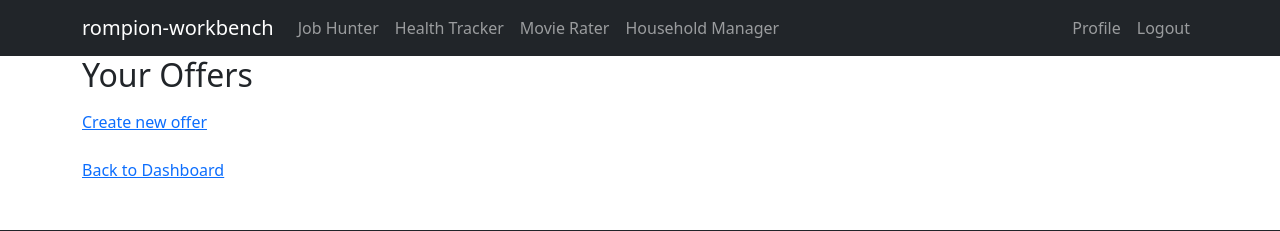
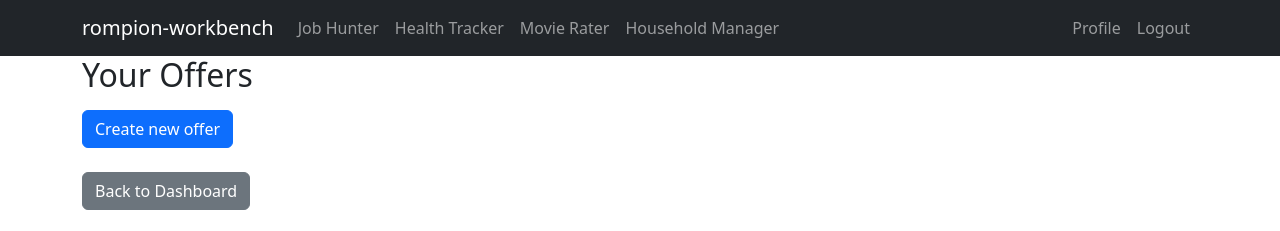
Before and after one commit to rompio/ai-workbench, a Django app: page /job_hunter/offer_list/ in a window 1280 px wide. Shown: the top 231 px of the page. Run offline with Django 5.2, Linux system fonts and the light colour scheme; the visitor is signed in with stand-in values (Sample User, id 1); data that the repository does not hold is empty.

Commit message:
rearranged buttons in jobhunter templates

```diff
--- a/job_hunter/templates/job_hunter/personal_data.html
+++ b/job_hunter/templates/job_hunter/personal_data.html
@@ -30,5 +30,7 @@
 
     <button type="submit" class="btn btn-primary">Save</button>
   </form>
+  <br>
+  <a href="{% url 'job_hunter:dashboard' %}" class="btn btn-secondary">Back to Dashboard</a>
 </div>
 {% endblock %}
--- a/job_hunter/templates/offers/offer_detail.html
+++ b/job_hunter/templates/offers/offer_detail.html
@@ -14,6 +14,8 @@
     <button type="submit" class="btn btn-primary">Create Letter</button>
   </form>
 
-  <a href="{% url 'job_hunter:view_letter' offer.pk %}" class="btn btn-secondary">View Letter</a>
+  <a href="{% url 'job_hunter:view_letter' offer.pk %}" class="btn btn-primary">View Letter</a>
+  <br><br>
+  <a href="{% url 'job_hunter:offer_list' %}" class="btn btn-secondary">Back to Offers</a>
 
 {% endblock %}
--- a/job_hunter/templates/offers/offer_list.html
+++ b/job_hunter/templates/offers/offer_list.html
@@ -11,9 +11,7 @@
       </li>
     {% endfor %}
   </ul>
-  <a href="{% url 'job_hunter:offer_create' %}">Create new offer</a>
-
-  <!-- Back Link -->
-  <br><br>
-  <a href="{% url 'job_hunter:dashboard' %}">Back to Dashboard</a>
+  <a href="{% url 'job_hunter:offer_create' %}" class="btn btn-primary">Create new offer</a>
+<br><br>
+  <a href="{% url 'job_hunter:dashboard' %}" class="btn btn-secondary">Back to Dashboard</a>
 {% endblock %}
```
